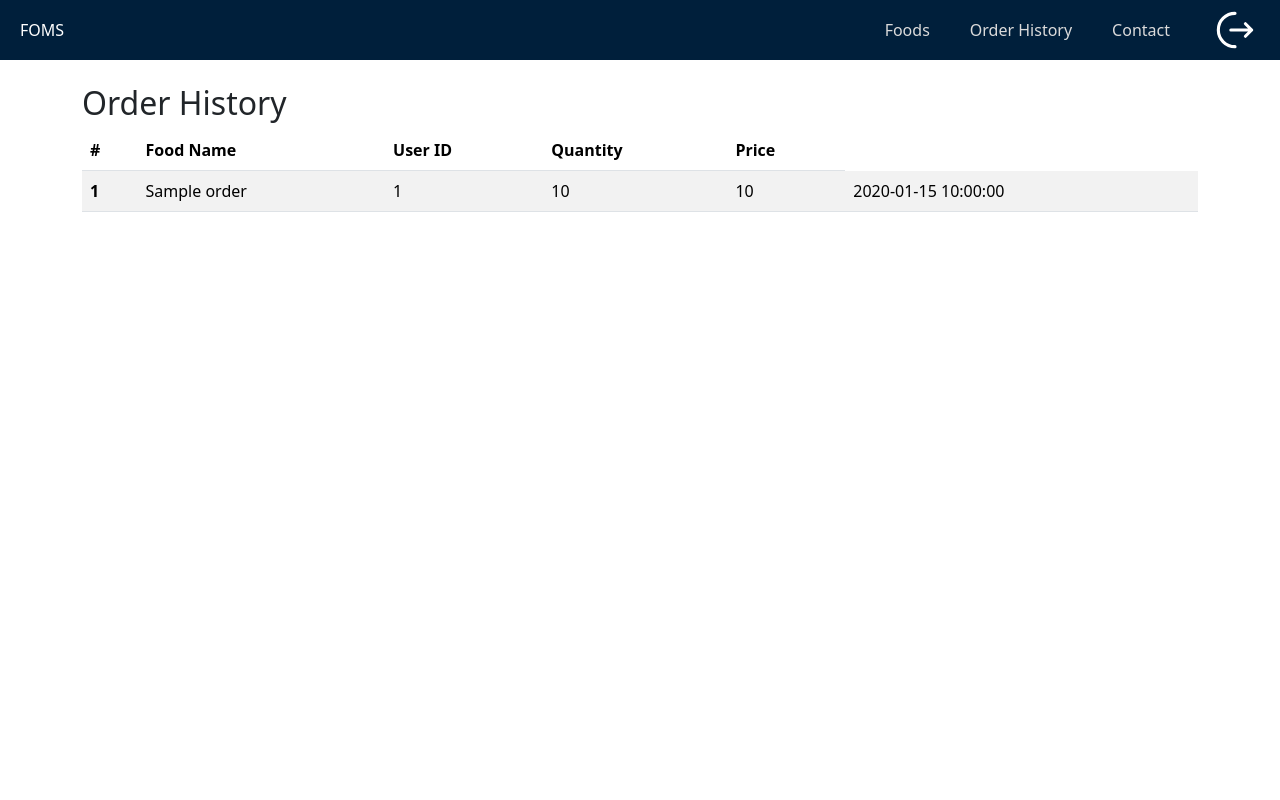
After one commit to gjmfs/Food-order-management-system-PHP, a PHP site: page /user/history.php in a window 1280 px wide. The commit adds this page. Run offline with PHP 8.4, Linux system fonts and the light colour scheme; the visitor is signed in with stand-in values (Sample User, id 1); tables that the repository leaves empty or names only in its code hold one stand-in row (values such as "Sample post").

Commit message:
user site finished

```diff
--- a/css/form.css
+++ b/css/form.css
@@ -2,8 +2,8 @@
   width: max-content;
 }
 .form .col {
-  width: 30vw;
   height: fit-content;
+
   background-color: rgb(53, 53, 53);
   margin: 50px;
   color: aliceblue;
--- /dev/null
+++ b/user/history.php
@@ -0,0 +1,68 @@
+<?php
+session_start();
+if(!isset($_SESSION['user_id'])){
+  die ("You are not logged in ");
+}
+?>
+
+<!DOCTYPE html>
+<html lang="en">
+<head>
+    <meta charset="UTF-8">
+    <meta name="viewport" content="width=device-width, initial-scale=1.0">
+    <title>Order History</title>
+    <link rel="stylesheet" href="../css/bootstrap/dist/css/bootstrap.css">
+</head>
+<body>
+    <?php
+    include "./nav.php";
+    ?>
+<div class="container mt-4">
+        <h2>Order History</h2>
+        <table class="table table-striped">
+            <thead>
+                <tr>
+                    <th scope="col">#</th>
+                    <th scope="col">Food Name</th>
+                    <th scope="col">User ID</th>
+                    <th scope="col">Quantity</th>
+                    <th scope="col">Price</th>
+                </tr>
+            </thead>
+            <tbody>
+                <?php
+                include "../config.php";
+                $user_id = $_SESSION['user_id'];
+
+                // Use prepared statement to prevent SQL injection
+                $stmt = $conn->prepare("SELECT * FROM `order` WHERE user_id = ?");
+                $stmt->bind_param("i", $user_id);
+                $stmt->execute();
+                $result = $stmt->get_result();
+
+                if ($result->num_rows > 0) {
+                    $i = 1; // Counter for order number
+                    while($row = $result->fetch_assoc()) {
+                        ?>
+                        <tr>
+                            <th scope="row"><?php echo $i++; ?></th>
+                            <td><?php echo $row['food_name']; ?></td>
+                            <td><?php echo $row['user_id']; ?></td>
+                            <td><?php echo $row['food_quantity']; ?></td>
+                            <td><?php echo $row['food_price']; ?></td>
+                            <td><?php echo $row['order_date']; ?></td>
+                        </tr>
+                        <?php
+                    }
+                } else {
+                    echo "<tr><td colspan='5'>No orders found.</td></tr>";
+                }
+
+                $stmt->close();
+                $conn->close();
+                ?>
+            </tbody>
+        </table>
+    </div>
+</body>
+</html>
--- a/user/nav.php
+++ b/user/nav.php
@@ -2,7 +2,7 @@
 <link rel="stylesheet" href="../css/nav.css">
 <nav>
       <a href="./home.php">
-        <img id="logo" src='../assets/logo.png' alt="logo" />
+        FOMS
       </a>
       <input type="checkbox" id="sidebar-active" />
       <label for="sidebar-active" class="open-sidebar-button">
--- a/user/order-process.php
+++ b/user/order-process.php
@@ -4,6 +4,7 @@ include '../config.php';
 
 // Get data from the form
 $name = $_POST['food_name'];
+$id = $_POST['id'];
 $quantity = $_POST['food_quantity'];
 $price = $_POST['food_price'];
 $food_order_quantity = $_POST['food_order_quantity'];
@@ -36,8 +37,8 @@ if ($food_order_quantity <= $quantity) {
         $new_quantity = $quantity - $food_order_quantity;
 
         // Prepare and execute the update statement
-        $update_stmt = mysqli_prepare($conn, "UPDATE food SET quantity = ? WHERE name = ?");
-        mysqli_stmt_bind_param($update_stmt, "is", $new_quantity, $name);
+        $update_stmt = mysqli_prepare($conn, "UPDATE food SET quantity = ? WHERE id = ?");
+        mysqli_stmt_bind_param($update_stmt, "is", $new_quantity, $id);
         mysqli_stmt_execute($update_stmt);
 
         echo "<script>alert('order successfull');</script>";
--- a/user/signin.php
+++ b/user/signin.php
@@ -23,6 +23,7 @@ if(isset($_POST['signin'])) {
             $stmt->bind_param("ssss", $username, $hashedPassword, $contact, $address);
             $stmt->execute();
             echo "User created successfully";
+
         } else {
             echo "User already exists.";
         }
```
Also changed, not shown: user/food.php (+5 -2 lines), user/form.php (indentation only).
